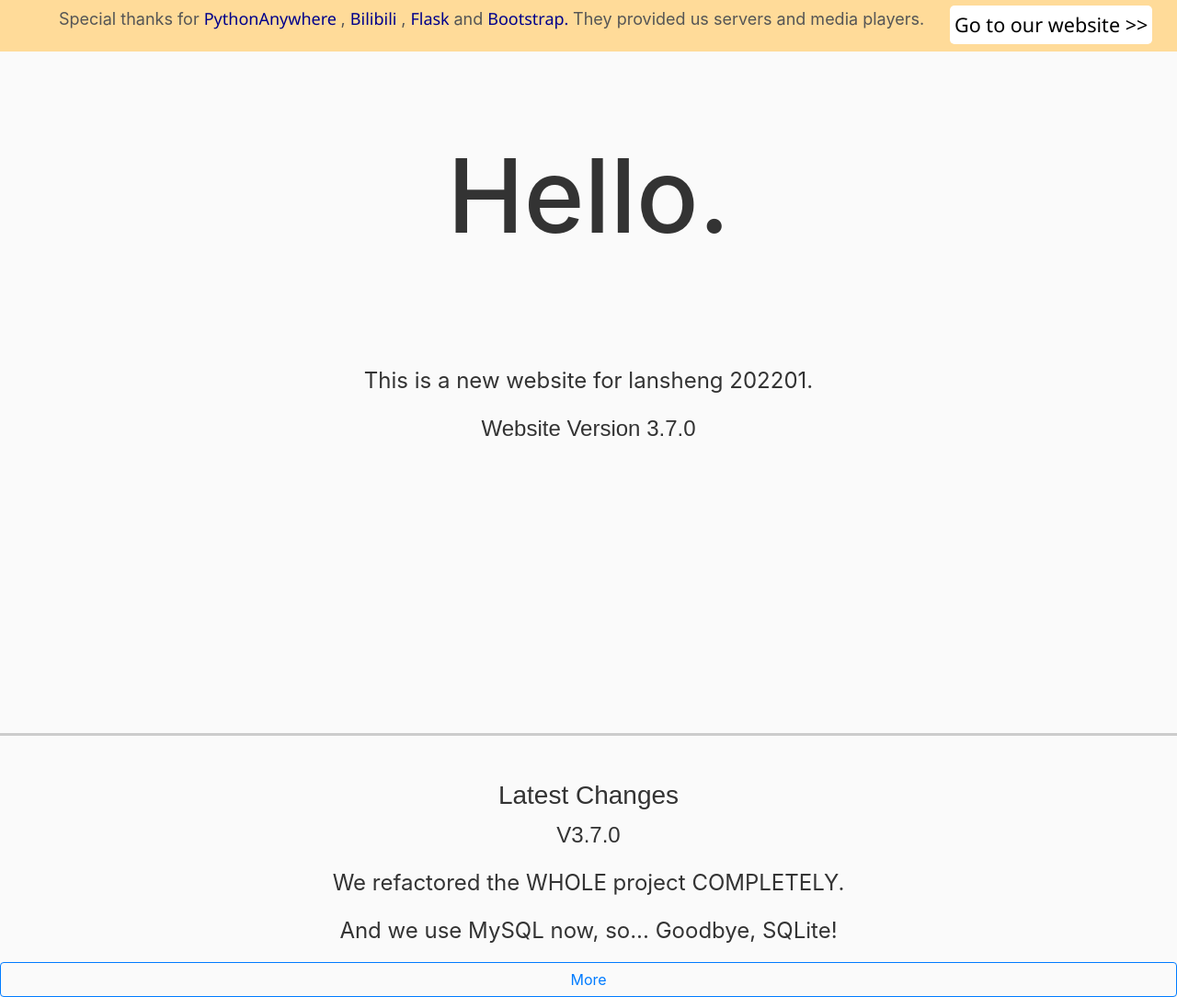
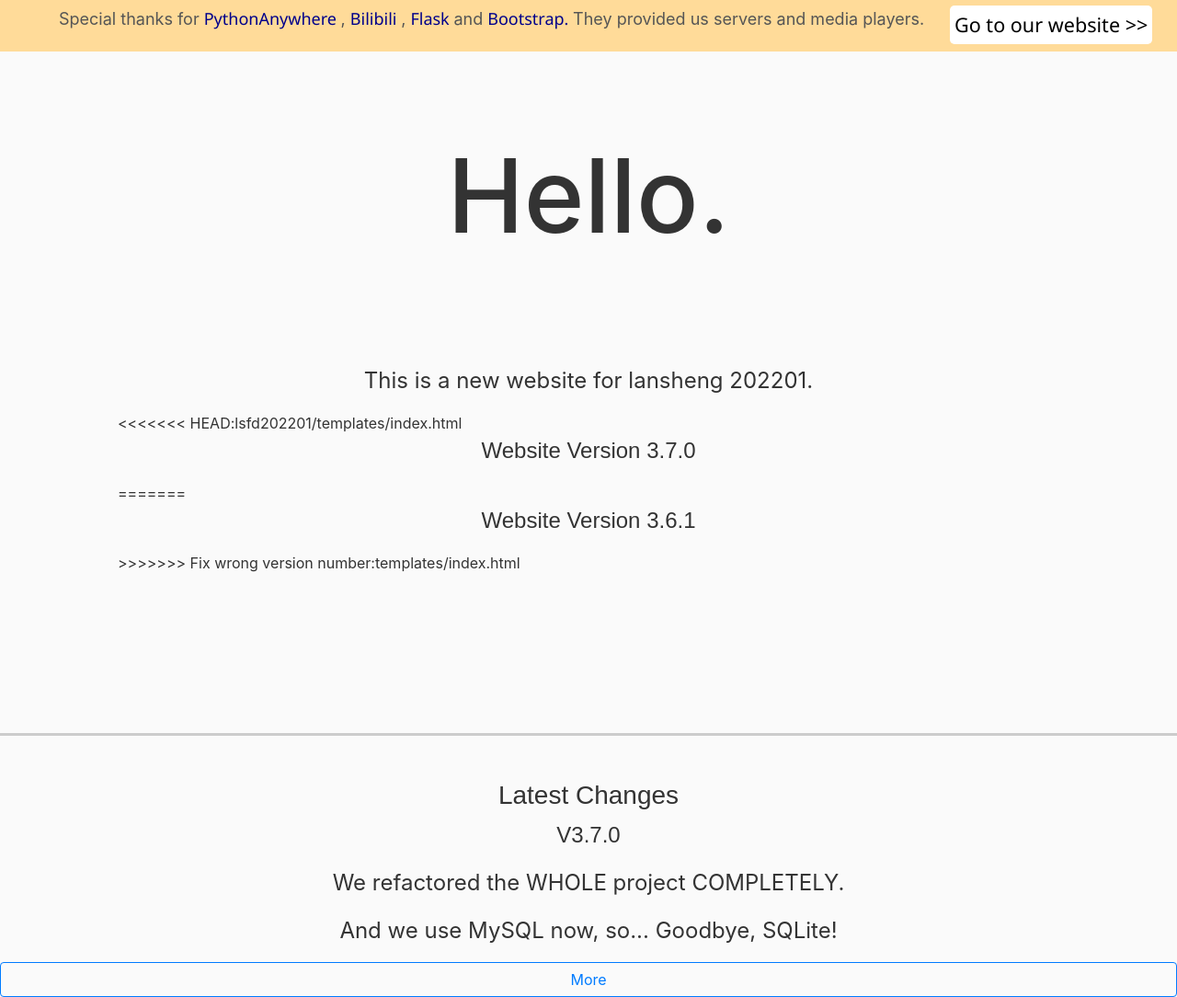
Before and after one commit to andyzhouty/lsfd202201v3, a Flask app: page / in a window 1280 px wide. Shown: the whole page at 92% size. Run offline with Flask 2, Linux system fonts and the light colour scheme; parts of the project's set-up code (start-up, migrations or seed data) failed here and were passed over; some libraries are stand-ins or nearby versions.

Commit message:
Version 3.7.0

```diff
--- a/lsfd202201/templates/index.html
+++ b/lsfd202201/templates/index.html
@@ -62,7 +62,11 @@
     <div style="margin:0; width:auto; padding:10%;border-bottom: solid #ccc" id="index">
         <p style="font-size: 7em; margin-bottom: 100px;font-weight: 500" id="kf1">Hello.</p>
         <p id="kf2">This is a new website for lansheng 202201.</p>
+<<<<<<< HEAD:lsfd202201/templates/index.html
         <p class="version" id="kf3">Website Version 3.7.0</p>
+=======
+        <p class="version" id="kf3">Website Version 3.6.1</p>
+>>>>>>> Fix wrong version number:templates/index.html
     </div>
     <br><br>
     <noscript style="text-align:center;font-size:16px;font-family:'Courier New';color:red;">
```
Also changed, not shown: README.md, README_zh.md.
